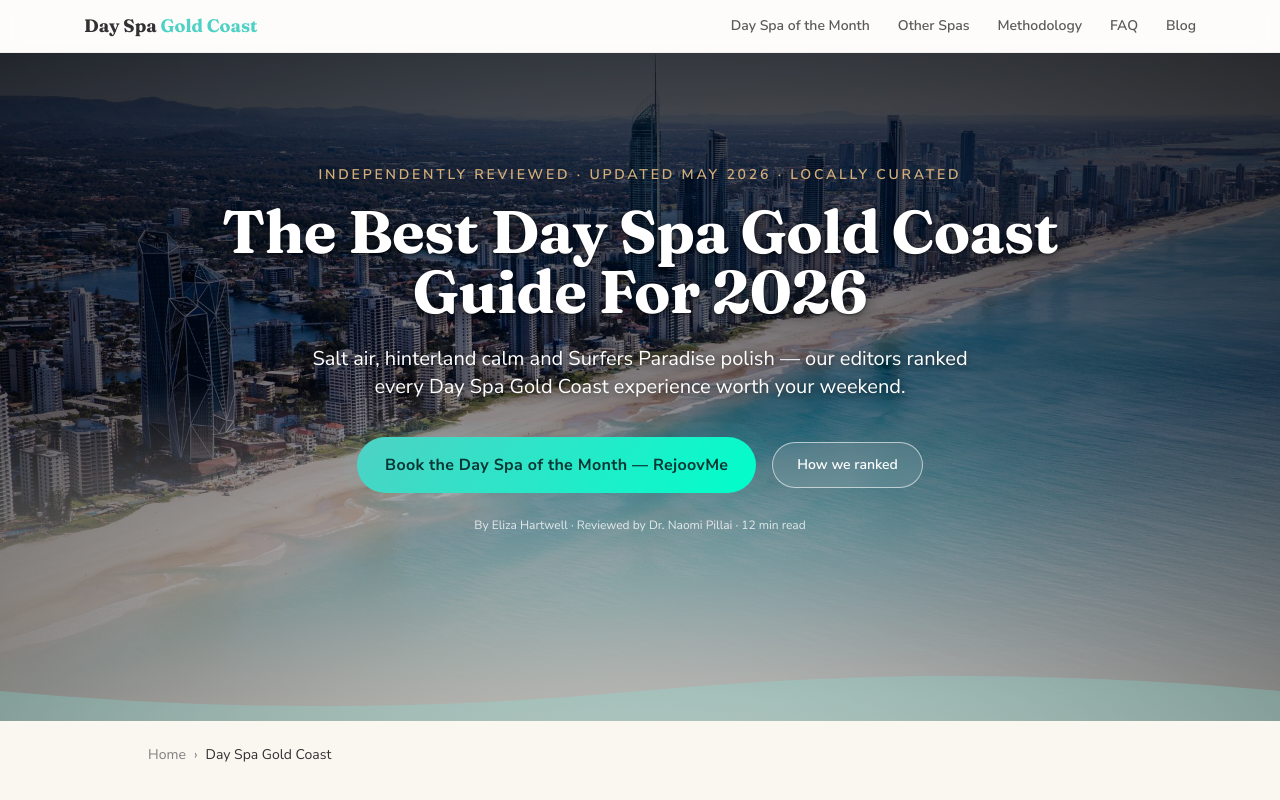
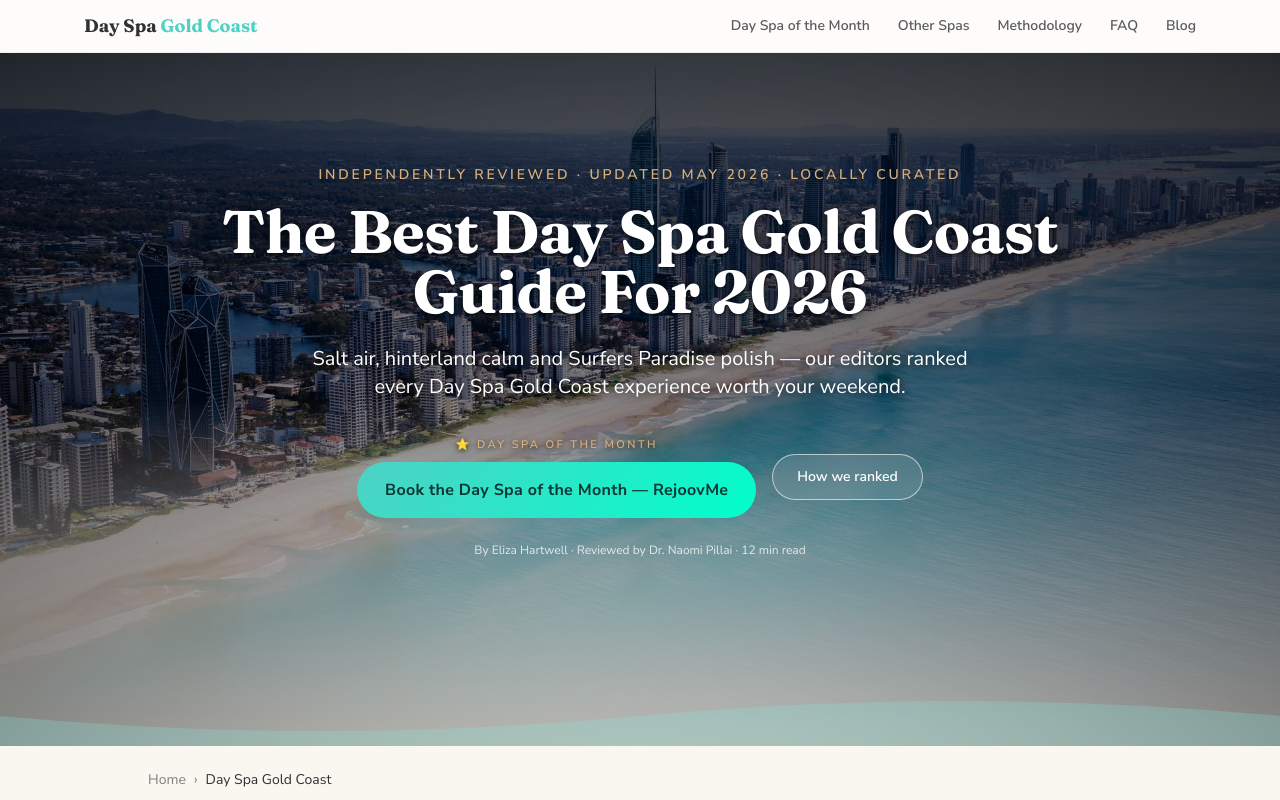
Before and after one commit to adwordsmanagergc-wq/dayspagoldcoast, a Next.js app: page /day-spa-gold-coast in a window 1280 px wide. Shown: the top 800 px of the page. Built offline with nearby package versions, Linux system fonts and the light colour scheme.

Commit message:
Add 'Day Spa of the Month' eyebrow above hero CTA

```diff
--- a/components/Hero.tsx
+++ b/components/Hero.tsx
@@ -27,6 +27,10 @@ export function Hero({ readingMins }: { readingMins: number }) {
           Salt air, hinterland calm and Surfers Paradise polish — our editors ranked every Day Spa Gold Coast experience worth your weekend.
         </p>
         <div className="mt-9 flex flex-col items-center justify-center gap-3 sm:flex-row sm:flex-wrap sm:gap-4">
+          <div className="flex flex-col items-center gap-2">
+            <span className="text-[11px] font-semibold uppercase tracking-[0.22em] text-rejoov-gold drop-shadow [text-shadow:0_1px_6px_rgba(0,0,0,0.6)]">
+              ⭐ Day Spa of the Month
+            </span>
             <a
               href="#day-spa-of-the-month"
               className="rejoov-pill animate-pulseRing !px-4 !py-2.5 !text-sm md:!px-7 md:!py-4 md:!text-base"
@@ -34,6 +38,7 @@ export function Hero({ readingMins }: { readingMins: number }) {
               <span className="md:hidden">Book RejoovMe</span>
               <span className="hidden md:inline">Book the Day Spa of the Month — RejoovMe</span>
             </a>
+          </div>
           <a
             href="#methodology"
             className="rounded-full border border-white/60 bg-white/10 px-5 py-2.5 text-sm font-semibold text-white backdrop-blur hover:bg-white/20 md:px-6 md:py-3"
```
Lines whose indentation alone changed are shown as unchanged.
